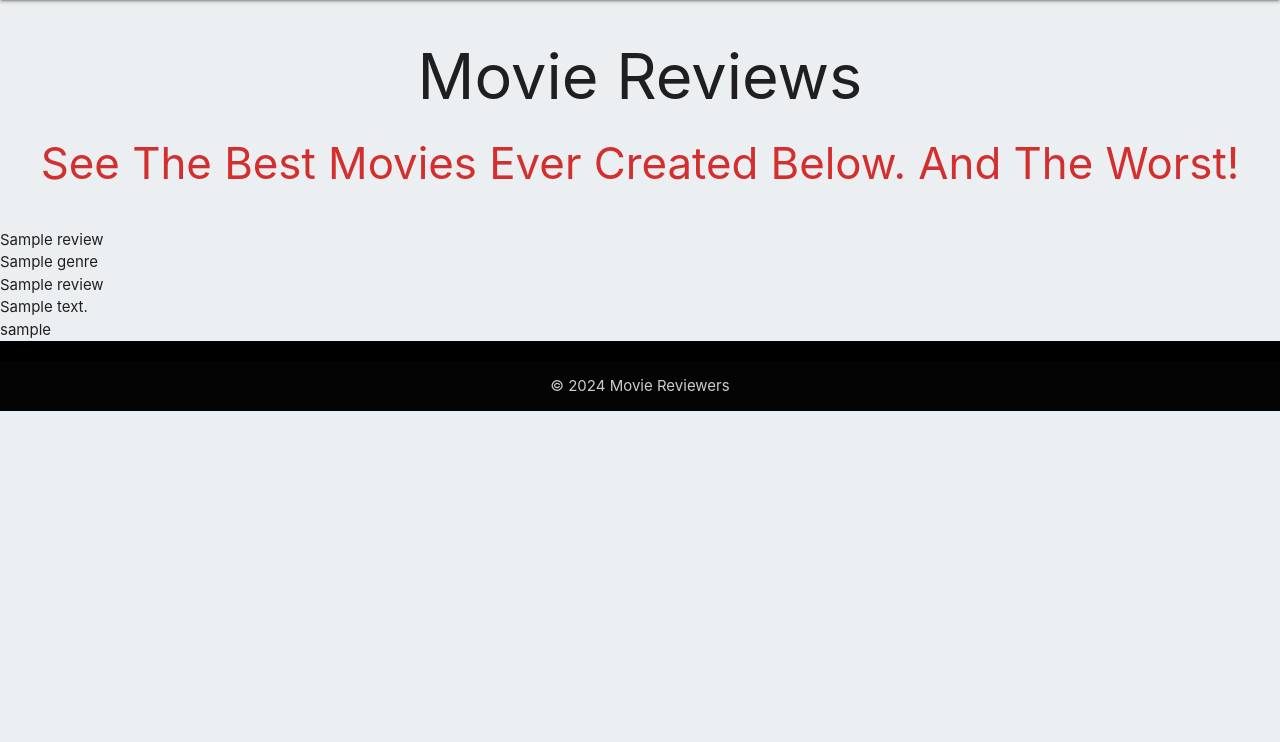
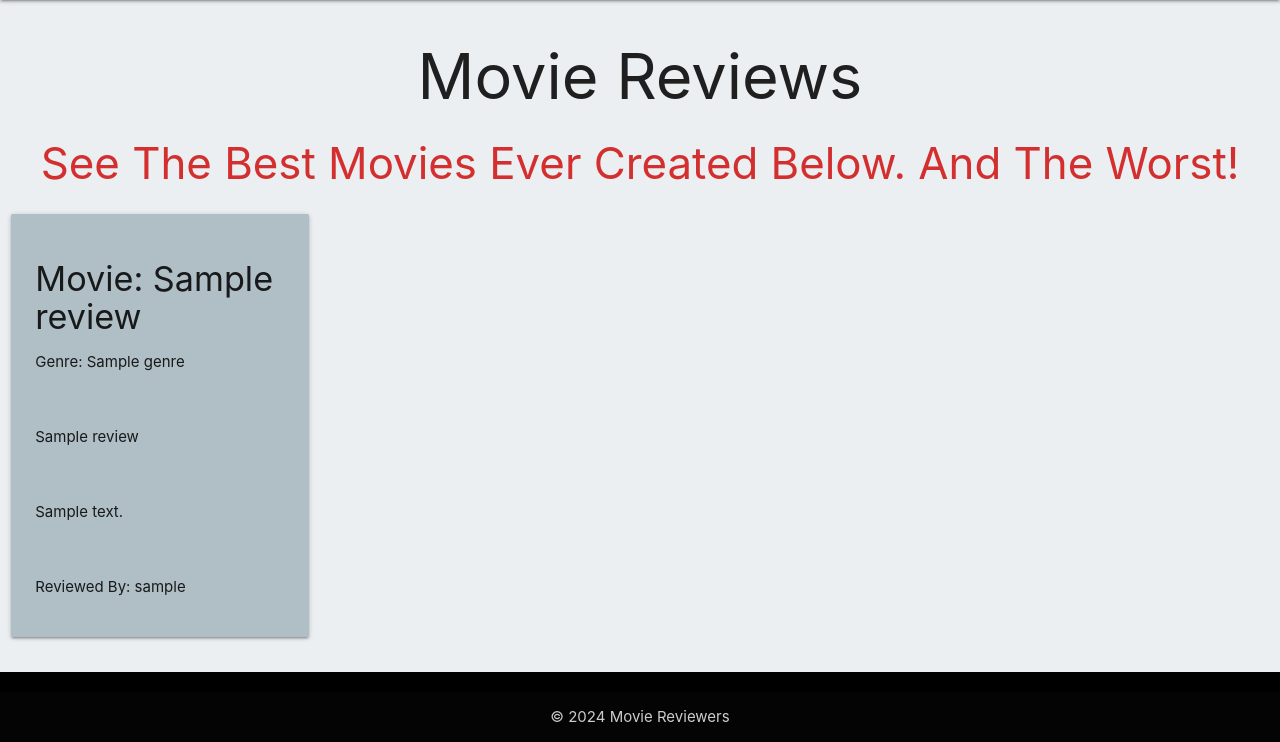
Before and after one commit to toddnedwards/milestone-3-project-movie-reviewer, a Flask app: page /get_reviews in a window 1280 px wide. Shown: the part 64-806 px from the top of the page. Before the commit the page ends 475 px from the top, so only its background shows below. Run offline with Flask 3, Linux system fonts and the light colour scheme; a database or web service that is not in the repository returns one stand-in record (values such as "Sample title"); some libraries are stand-ins or nearby versions.

```diff
--- a/templates/reviews.html
+++ b/templates/reviews.html
@@ -5,12 +5,19 @@
     <h3 class="center-align red-text text-darken-2">See The Best Movies Ever created below. and the worst!</h3>
 
 
-    {% for review in reviews %}<br>
-        {{ review.movie_title }}<br>
-        {{ review.genre }}<br>
-        {{ review.subtitle }}<br>
-        {{ review.review }}<br>
-        {{ review.username }}<br>
-    {% endfor %}
+
+    <div class="row reviews-section">
+        {% for review in reviews %}
+        <div class="col s12 m3">
+            <div class="card-panel blue-grey lighten-3">
+                <h4>Movie: {{ review.movie_title }}</h4>
+                <p class="genre">Genre: {{ review.genre }}</p><br>
+                <p>{{ review.subtitle }}</p><br>
+                <p>{{ review.review }}</p><br>
+                <p>Reviewed By: {{ review.username }}</p>
+            </div>
+        </div>
+        {% endfor %}
+    </div>
 
 {% endblock %}
```
